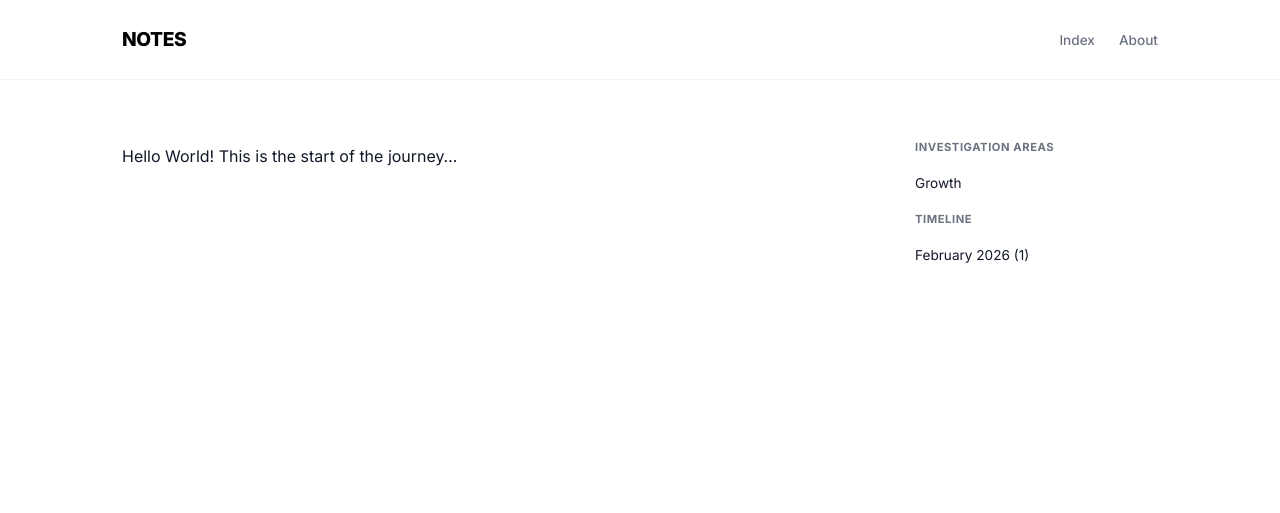
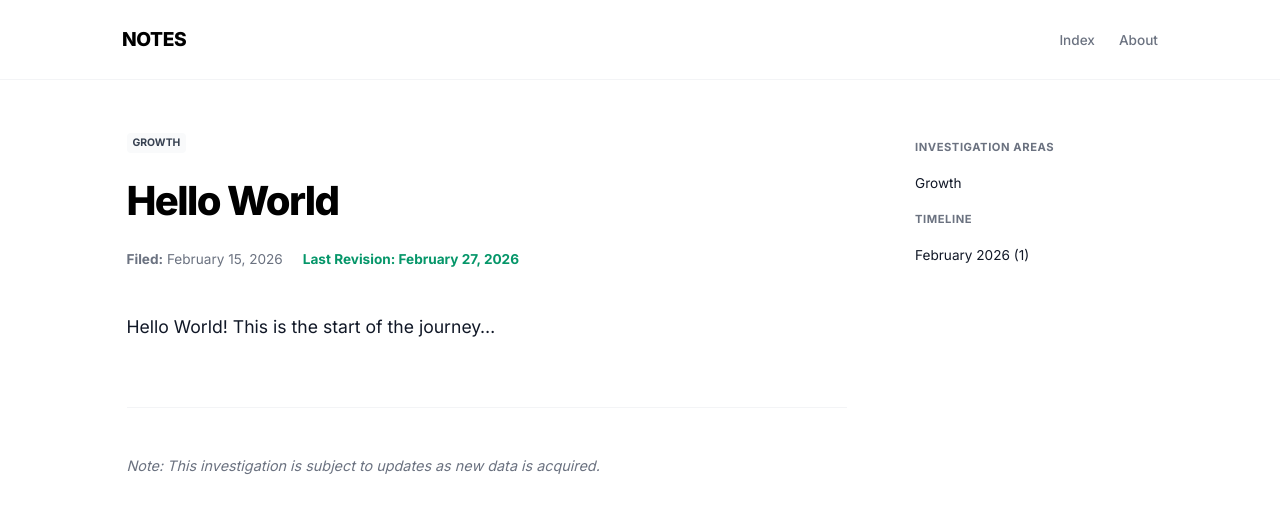
Before and after one commit to NavinNr/Musings, a Jekyll site: the page built from _posts/2026-02-15-my-first-test.md, in a window 1280 px wide. Shown: the top 513 px of the page. Built offline with Jekyll 4.4.1, drawn with Linux system fonts in a browser that asks for light colours.

Commit message:
Updated About page and Page layout

```diff
--- a/_layouts/post.html
+++ b/_layouts/post.html
@@ -1,24 +1,24 @@
 ---
 layout: default
 ---
-<article style="max-width: 700px;">
-    <header style="margin-bottom: 3rem;">
-        <span class="category-tag">{{ page.categories | first }}</span>
-        <h1 style="font-size: 2.5rem; letter-spacing: -0.03em; margin: 0.5rem 0;">{{ page.title }}</h1>
+<article class="post-entry">
+    <header class="post-header">
+        <div class="category-tag">{{ page.categories | first }}</div>
+        <h1>{{ page.title }}</h1>
 
-        <div style="font-size: 0.85rem; color: var(--text-muted); display: flex; gap: 15px;">
-            <span><strong>Filed:</strong> {{ page.date | date: "%b %d, %Y" }}</span>
+        <div class="post-meta">
+            <span><strong>Filed:</strong> {{ page.date | date: "%B %d, %Y" }}</span>
             {% if page.last_modified_at %}
-            <span style="color: #059669;"><strong>Updated:</strong> {{ page.last_modified_at | date: "%b %d, %Y" }}</span>
+            <span class="edited-date"><strong>Last Revision:</strong> {{ page.last_modified_at | date: "%B %d, %Y" }}</span>
             {% endif %}
         </div>
     </header>
 
-    <div class="post-content" style="font-size: 1.1rem; line-height: 1.7;">
+    <div class="post-content">
         {{ content }}
     </div>
 
-    <footer style="margin-top: 5rem; padding-top: 2rem; border-top: 1px solid var(--border-color); font-size: 0.9rem; color: var(--text-muted);">
-        <p>This is a living document. Last investigated on {{ page.last_modified_at | default: page.date | date: "%B %Y" }}.</p>
+    <footer class="post-footer">
+        <p><em>Note: This investigation is subject to updates as new data is acquired.</em></p>
     </footer>
 </article>
--- a/_posts/2026-02-15-my-first-test.md
+++ b/_posts/2026-02-15-my-first-test.md
@@ -1,7 +1,9 @@
 ---
-layout: default
+layout: post
 title: "Hello World"
 categories: growth
+date: 2026-02-15
+last_modified_at: 2026-02-27
 thumbnail: "/assets/images/my-chart.jpg"  # Add this!
 ---
 
--- a/assets/css/style.css
+++ b/assets/css/style.css
@@ -48,3 +48,16 @@ aside a { text-decoration: none; color: inherit; }
 aside a:hover { text-decoration: underline; }
 
 @media (max-width: 850px) { .wrapper { grid-template-columns: 1fr; } }
+
+/* Individual Post Styles */
+.post-entry { max-width: 720px; margin: 0 auto; }
+.post-header { margin-bottom: 2.5rem; }
+.post-header h1 { font-size: 2.5rem; font-weight: 800; letter-spacing: -0.04em; margin: 0.5rem 0; color: var(--accent); }
+
+.post-meta { display: flex; gap: 20px; font-size: 0.85rem; color: var(--text-muted); margin-top: 1rem; }
+.edited-date { color: #059669; font-weight: 600; } /* Subtle green to highlight it was updated */
+
+.post-content { line-height: 1.8; font-size: 1.1rem; }
+.post-content h2 { font-size: 1.5rem; margin-top: 2rem; border-bottom: 1px solid var(--border-color); padding-bottom: 0.5rem; }
+
+.post-footer { margin-top: 4rem; padding-top: 2rem; border-top: 1px solid var(--border-color); font-size: 0.9rem; color: var(--text-muted); }
```
Also changed, not shown: about.md (+14 -3 lines).
